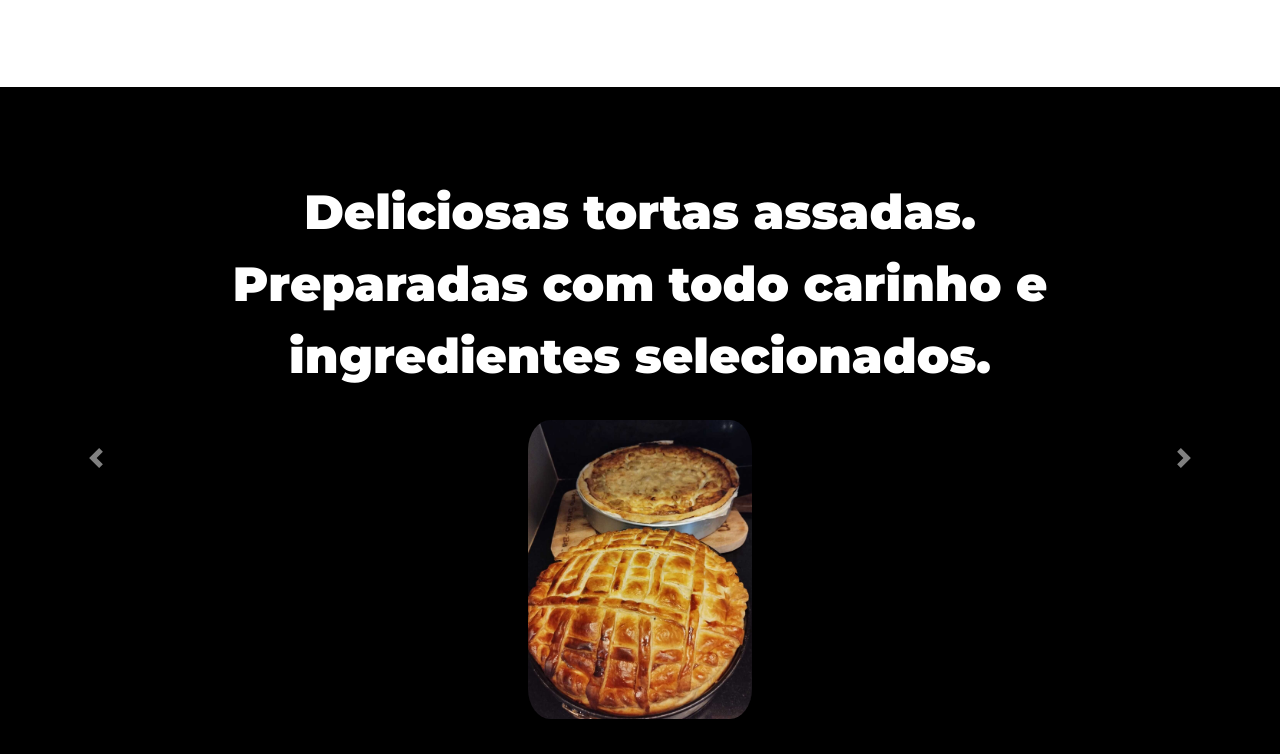
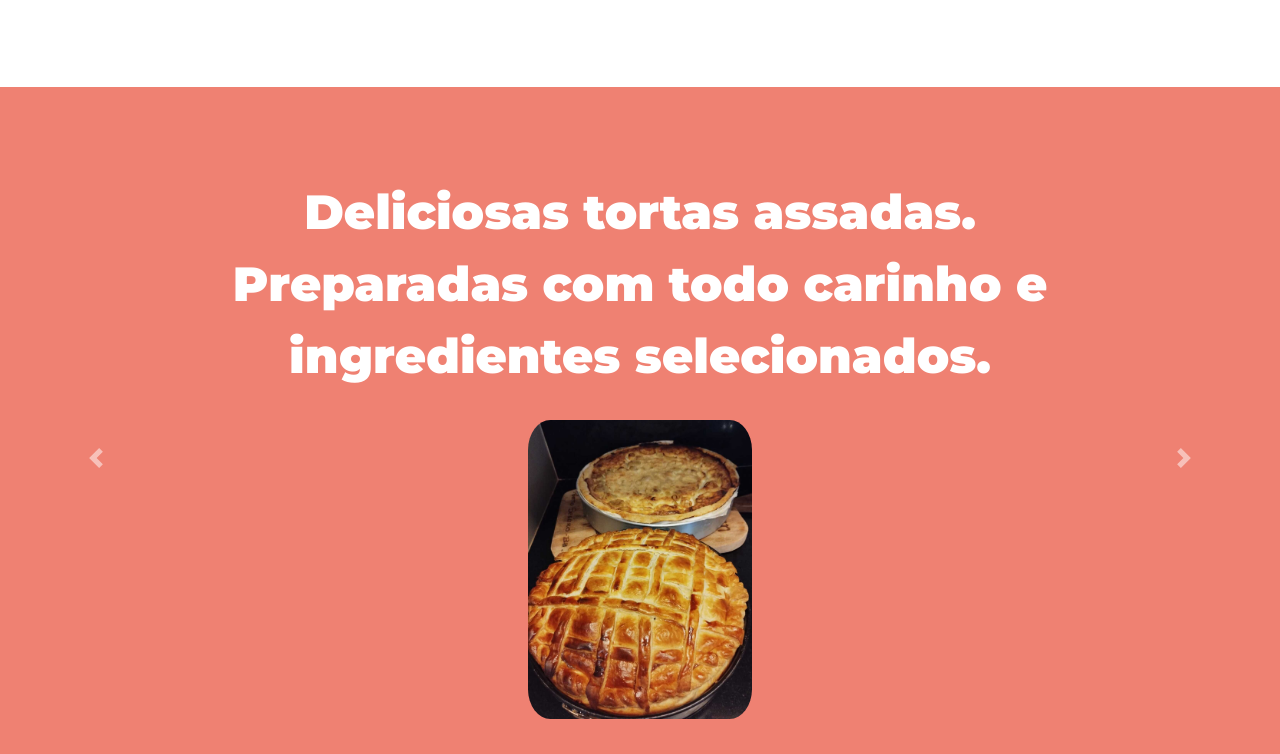
Before and after one commit to L00p4/quitutesDaLu, a plain HTML site: page index.html in a window 1280 px wide. Shown: the part 1206-1960 px from the top of the page. Drawn offline with nearby package versions, Linux system fonts and the light colour scheme.

Commit message:
finaliza testes

```diff
--- a/css/styles.css
+++ b/css/styles.css
@@ -96,8 +96,8 @@ p{
 }
 
 #carrossel-produtos{
-    /* background-color: #ef8172; */
-    background-color: #000;
+    background-color: #ef8172;
+
 
 }
 
```
